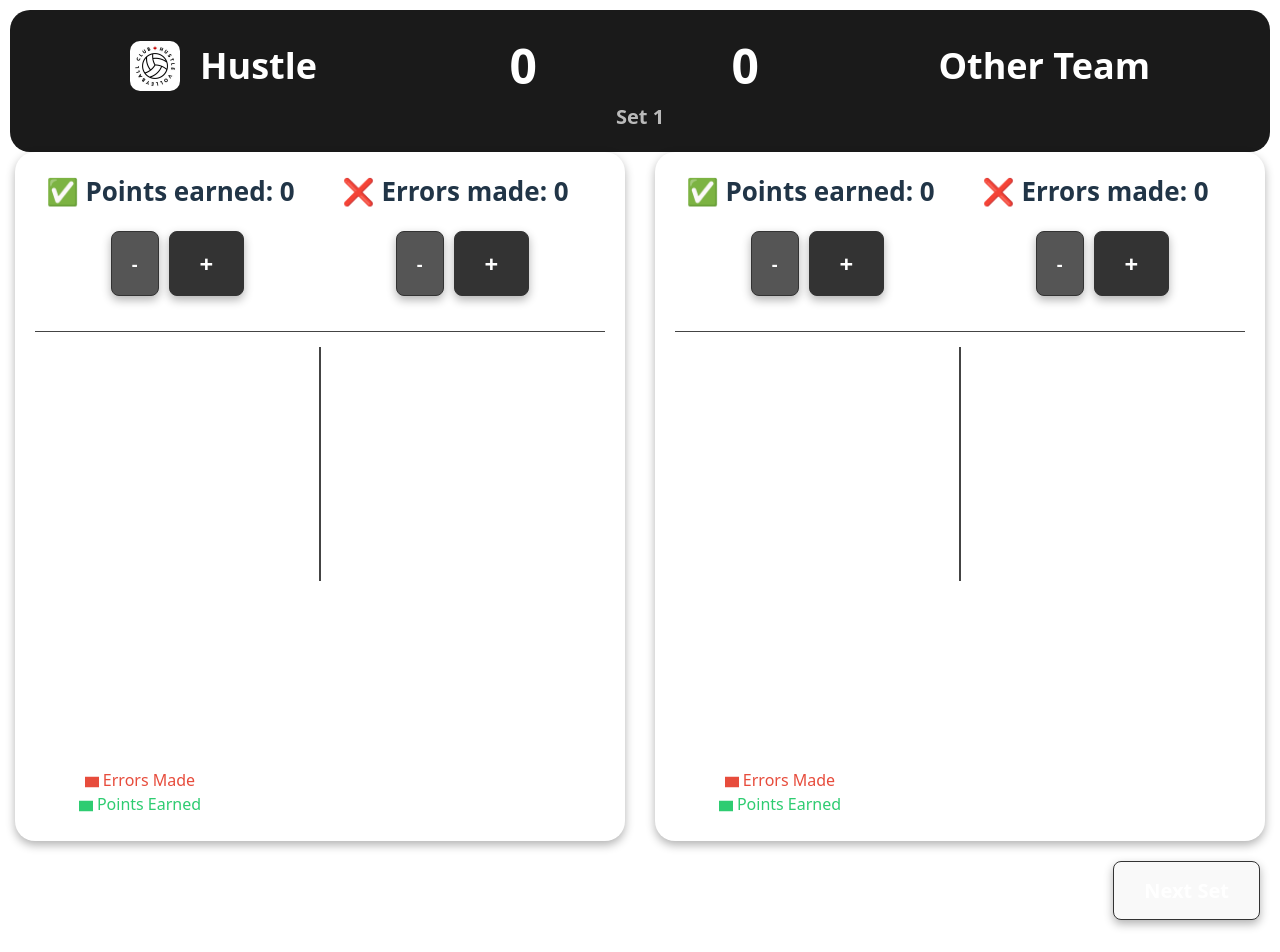
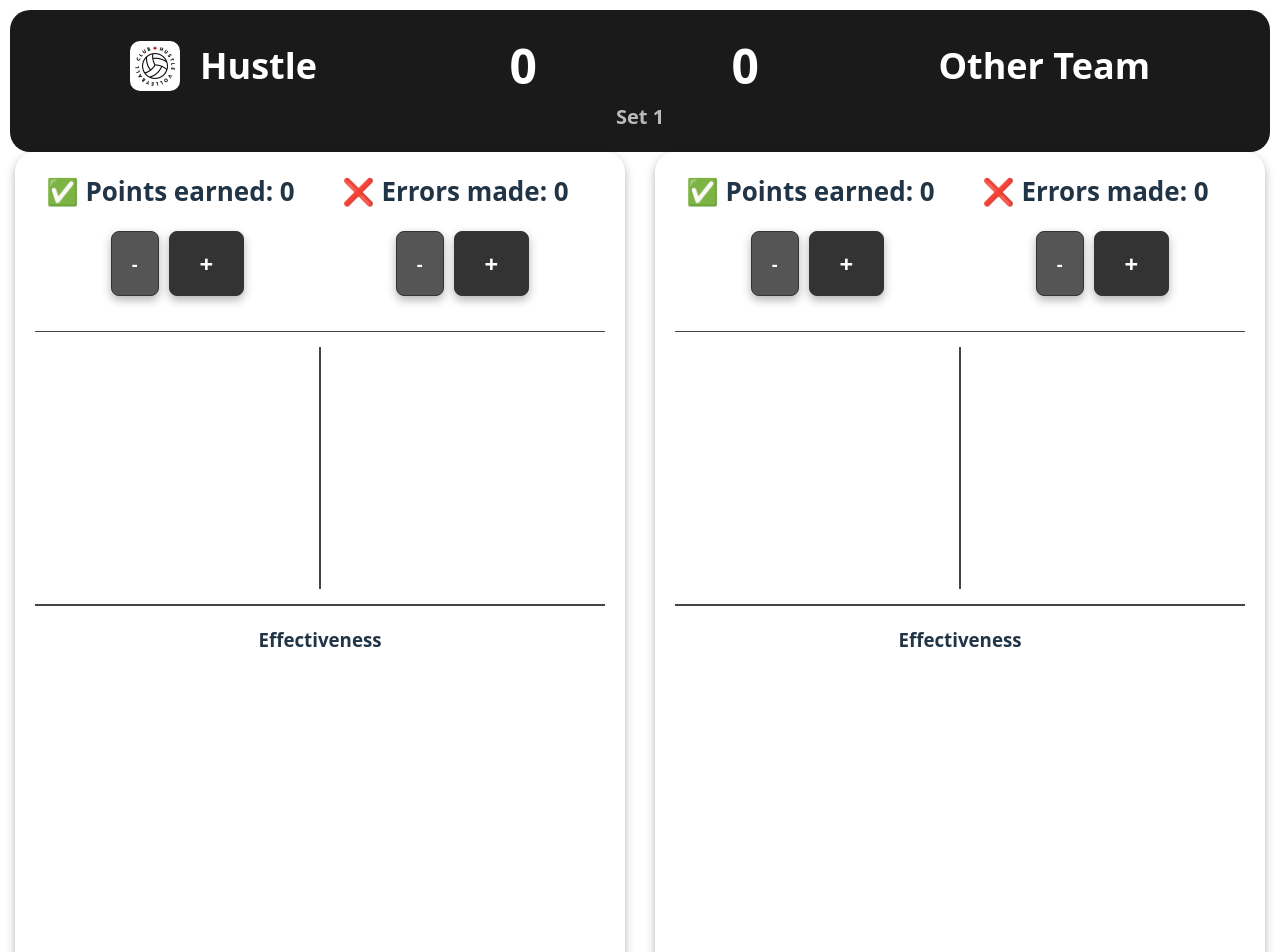
Before and after one commit to jrosario0225/volleyball-tracker, a React (Vite) app: page / in a window 1280 px wide. Shown: the top 952 px of the page. Built offline with nearby package versions, Linux system fonts and the light colour scheme.

Commit message:
added effectiveness charts

```diff
--- a/src/components/desktop/TeamSection.css
+++ b/src/components/desktop/TeamSection.css
@@ -85,7 +85,8 @@ button:active {
     margin-top: 15px;
     padding-top: 15px;
     border-top: 1px solid #444;
-    height: 250px;
+    height: 275px;
+    border-bottom: 2px solid #444;
 
 }
 
@@ -94,6 +95,7 @@ button:active {
     display: flex;
     flex-direction: column;
     gap: 5px;
+    margin-bottom: 15px;
 }
 
 .stat-line {
--- a/src/components/shared/EffectivePieChart.jsx
+++ b/src/components/shared/EffectivePieChart.jsx
@@ -11,16 +11,37 @@ function EffectivePieChart({earned, errors}) {
 
     const COLORS = ["#2ecc71", "#e74c3c"]
 
+    // adding labels to pie chart
+
+    const renderCustomLabel = ({ cx, cy, midAngle, outerRadius, value, name }) => {
+        const RADIAN = Math.PI / 180
+        const radius = outerRadius + 40
+        const x = cx + radius * Math.cos(-midAngle * RADIAN)
+        const y = cy + radius * Math.sin(-midAngle * RADIAN)
+
+        return (
+            <text x={x} y={y} fill="white" textAnchor={x > cx ? "start" : "end"} dominantBaseline="central" fontSize={10}>
+                {`${name}: ${value}%`}
+            </text>
+        )
+
+
+
+    }
+
     return (
-        <div className="pie-chart-container">
-            <PieChart width={220} height={220}>
+        <div style={{ width: "100%", display: "flex", flexDirection: "column", alignItems: "center"}}>
+            <h3 style={{ alignSelf: "center", marginBottom: "0"}}>Effectiveness</h3>
+            <PieChart width={500} height={300}>
                 <Pie
                 data={data}
-                cx={105}
-                cy={100}
+                cx={250}
+                cy={140}
                 innerRadius={55}
                 outerRadius={80}
                 dataKey="value"
+                label={renderCustomLabel}
+                labelLine={true}
                 >
 
                     {data.map((entry, index) => (
@@ -28,7 +49,6 @@ function EffectivePieChart({earned, errors}) {
                     ))}
                 </Pie>
                 <Tooltip formatter={(value) => `${value}%`} />
-                <Legend />
             </PieChart>
         </div>
     )
```
Also changed, not shown: src/components/shared/StatsPieChart.jsx (added, +12 -0 lines).
